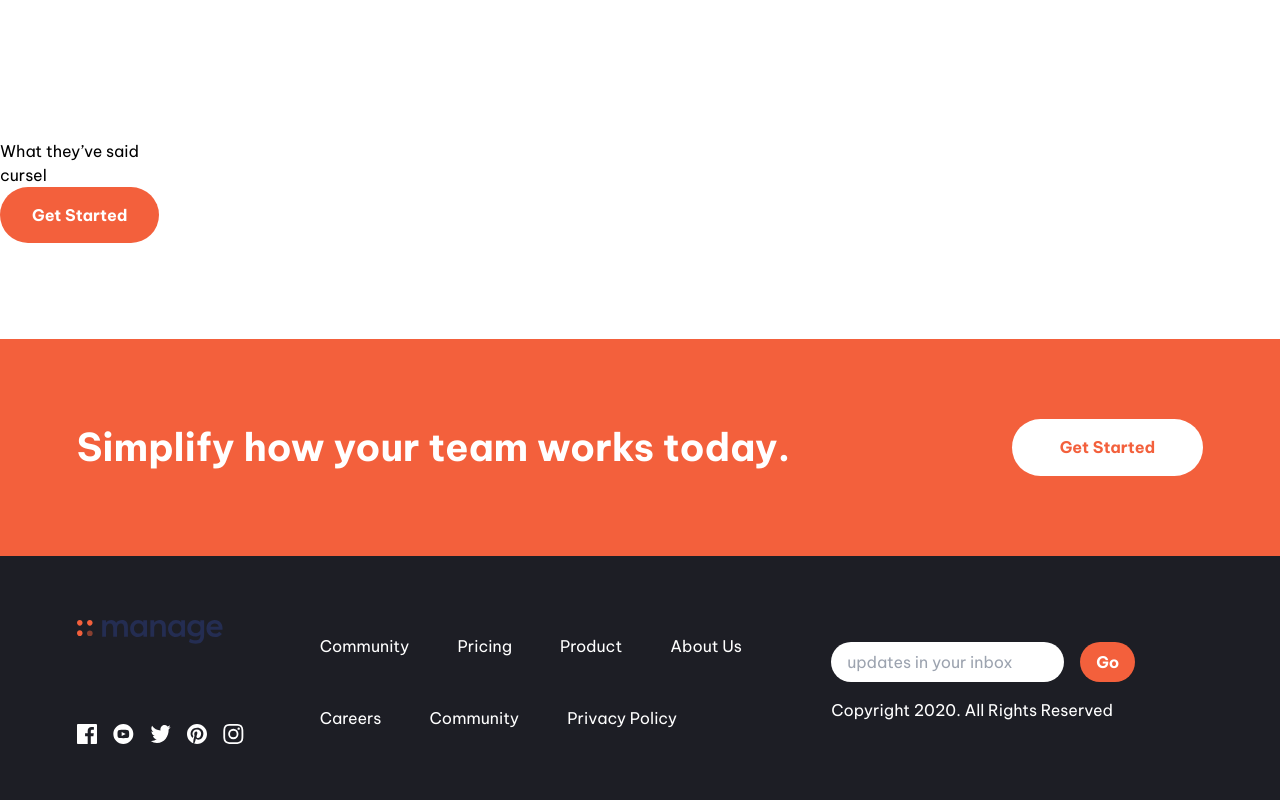
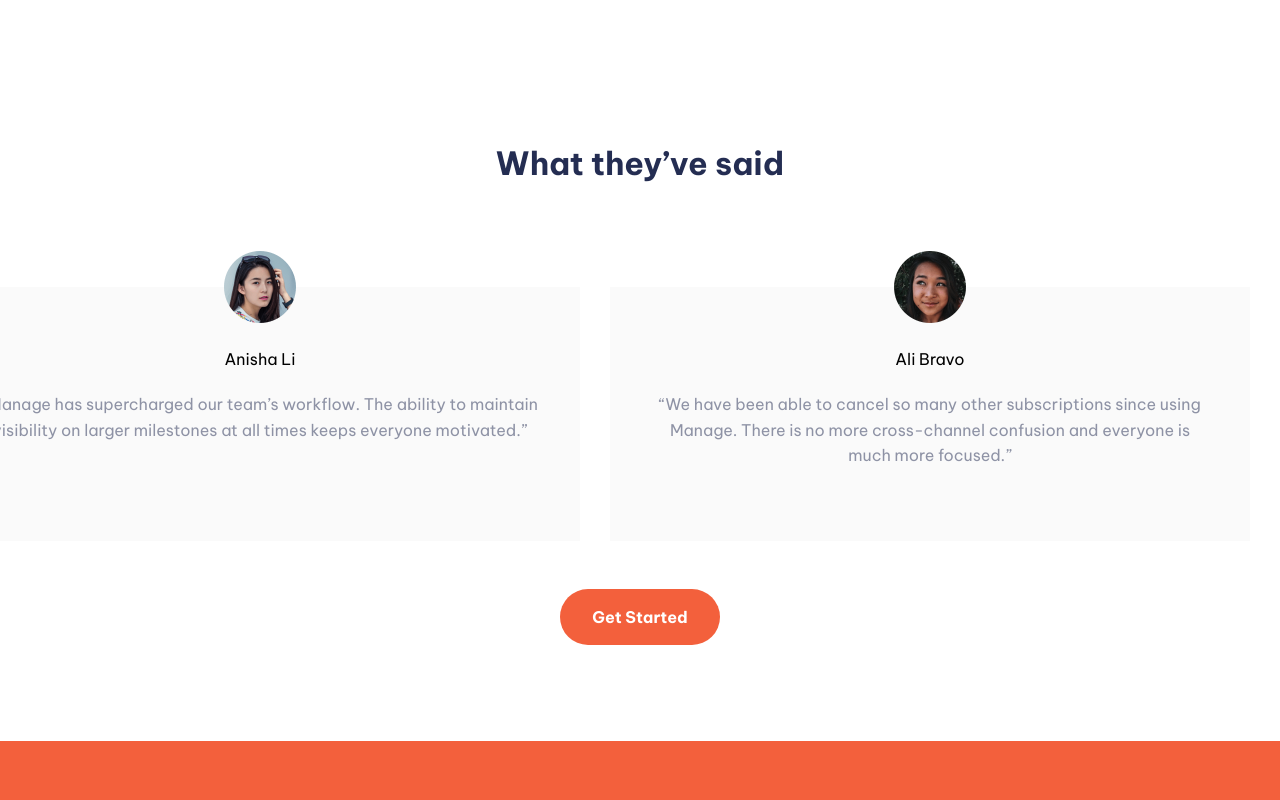
Before and after one commit to iRaYzEn/landing-page, a Next.js app: page / in a window 1280 px wide. Shown: the part 1280-2080 px from the top of the page. Built offline with nearby package versions, Linux system fonts and the light colour scheme.

Commit message:
implementing the cursel

```diff
--- a/app/Header.tsx
+++ b/app/Header.tsx
@@ -36,7 +36,7 @@ export default function Header() {
                         </li>
                     </ul>
                 </nav>
-                <button className="get-started lg:block hidden">Get Started</button>
+                <button className="get-started hidden lg:block">Get Started</button>
                 <button className="lg:hidden block" onClick={handleClick}>
                     {
                         isClicked ? <Image src={iconClose} alt="close icon" />
--- a/app/globals.css
+++ b/app/globals.css
@@ -81,3 +81,32 @@ body {
     font-weight: 700;
 
 }
+
+.cursel {
+    background-color: #FAFAFA;
+    min-width: 640px;
+    text-align: center;
+    line-height: 1.6em;
+}
+.cursel:first-child {
+    margin-left: -60px;
+}
+
+.cursel-image {
+    width: 72px;
+    height: 72px;
+    margin-top: -36px;
+    margin-inline: auto;
+}
+.cursel-header {
+    padding-bottom: 20px;
+}
+.cursel-text {
+    padding: 24px 40px;
+}
+.cursel .text-different {
+    font-size: 1rem;
+}
+.section-gap:has(.cursel) .get-started {
+    display: block;
+}
--- a/app/page.tsx
+++ b/app/page.tsx
@@ -6,6 +6,11 @@ import twitter from "@/public/images/icon-twitter.svg"
 import pinterest from "@/public/images/icon-pinterest.svg"
 import youtube from "@/public/images/icon-youtube.svg"
 import heroImage from "@/public/images/illustration-intro.svg"
+
+import anishaLi from "@/public/images/avatar-anisha.png"
+import ali from "@/public/images/avatar-ali.png"
+import shanai from "@/public/images/avatar-shanai.png"
+import richard from "@/public/images/avatar-richard.png"
 
 import Link from "next/link";
 
@@ -20,11 +25,11 @@ export default function Home() {
                             together to build
                             better products.
                         </h1>
-                        <p className="my-4 text-different ">
+                        <p className="my-4 text-different">
                             Manage makes it simple for software teams to plan
                             day-to-day tasks while keeping the larger team goals in view.
                         </p>
-                        <button className="get-started mt-2">Get Started</button>
+                        <button className="get-started mt-2 mx-auto">Get Started</button>
                     </div>
                     <Image className="mx-auto lg:mx-0" src={heroImage} alt="hero image" />
                 </div>
@@ -64,10 +69,39 @@ export default function Home() {
                     </div>
                 </div>
             </section>
-            <section className="section-gap">
-                <h2>What they’ve said</h2>
-                <h1>cursel</h1>
-                <button className="get-started">Get Started</button>
+            <section className="section-gap overflow-hidden">
+                <h2 className="section-header text-center mb-[100px]">What they’ve said</h2>
+                <div className="flex gap-[30px]">
+                    <div className="cursel">
+                        <Image className="cursel-image" src={anishaLi} alt="" />
+                        <div className="cursel-text">
+                            <h4 className="cursel-header">Anisha Li</h4>
+                            <p className="text-different">  “Manage has supercharged our team’s workflow. The ability to maintain visibility on larger milestones at all times keeps everyone motivated.”</p>
+                        </div>
+                    </div>
+                    <div className="cursel">
+                        <Image className="cursel-image" src={ali} alt="" />
+                        <div className="cursel-text">
+                            <h4 className="cursel-header">Ali Bravo</h4>
+                            <p className="text-different">“We have been able to cancel so many other subscriptions since using Manage. There is no more cross-channel confusion and everyone is much more focused.”</p>
+                        </div>
+                    </div>
+                    <div className="cursel">
+                        <Image className="cursel-image" src={richard} alt="" />
+                        <div className="cursel-text">
+                            <h4 className="cursel-header">Richard Watts</h4>
+                            <p className="text-different">“Manage allows us to provide structure and process. It keeps us organized and focused. I can’t stop recommending them to everyone I talk to!”</p>
+                        </div>
+                    </div>
+                    <div className="cursel">
+                        <Image className="cursel-image" src={shanai} alt="" />
+                        <div className="cursel-text">
+                            <h4 className="cursel-header">Shanai Gough</h4>
+                            <p className="text-different">“Their software allows us to track@@@@, manage and collaborate on our projects from anywhere. It keeps the whole team in-sync without being intrusive.”</p>
+                        </div>
+                    </div>
+                </div>
+                <button className="get-started mx-auto mt-12">Get Started</button>
             </section>
             <section className="section-gap bg-[#F3603C] py-[5em]">
                 <div className="wrapper flex flex-wrap  lg:text-left text-center justify-between">
@@ -80,11 +114,21 @@ export default function Home() {
                     <div className="flex flex-wrap gap-20">
                         <Image src={logo} alt="logo" />
                         <div className="flex gap-4">
-                            <Image src={facebook} alt="logo" />
-                            <Image src={youtube} alt="logo" />
-                            <Image src={twitter} alt="logo" />
-                            <Image src={pinterest} alt="logo" />
-                            <Image src={instagram} alt="logo" />
+                            <Link href="#" >
+                                <Image src={facebook} alt="logo" />
+                            </Link>
+                            <Link href="#" >
+                                <Image src={youtube} alt="logo" />
+                            </Link>
+                            <Link href="#" >
+                                <Image src={twitter} alt="logo" />
+                            </Link>
+                            <Link href="#" >
+                                <Image src={pinterest} alt="logo" />
+                            </Link>
+                            <Link href="#" >
+                                <Image src={instagram} alt="logo" />
+                            </Link>
                         </div>
                     </div>
                     <div>
@@ -112,18 +156,17 @@ export default function Home() {
                             <li>
                                 <Link href="#">Privacy Policy</Link>
                             </li>
-
                         </ul>
 
                     </div>
-                    <div className="flex flex-wrap gap-4">
+                    <div className="flex flex-wrap gap-4 justify-center">
                         <input type="email" placeholder="updates in your inbox" className="rounded-full px-[1em] py-[.5em]" />
                         <button className="py-[0.5em] px-[1em] rounded-full font-bold text-[1rem] bg-[#F3603C]">Go</button>
                         <p className="hidden lg:block">Copyright 2020. All Rights Reserved</p>
                     </div>
 
                 </div>
-            </footer>
+            </footer >
         </>
     );
 }
```
Also changed, not shown: 1 other file (tests, documents, lock files or other folders).
